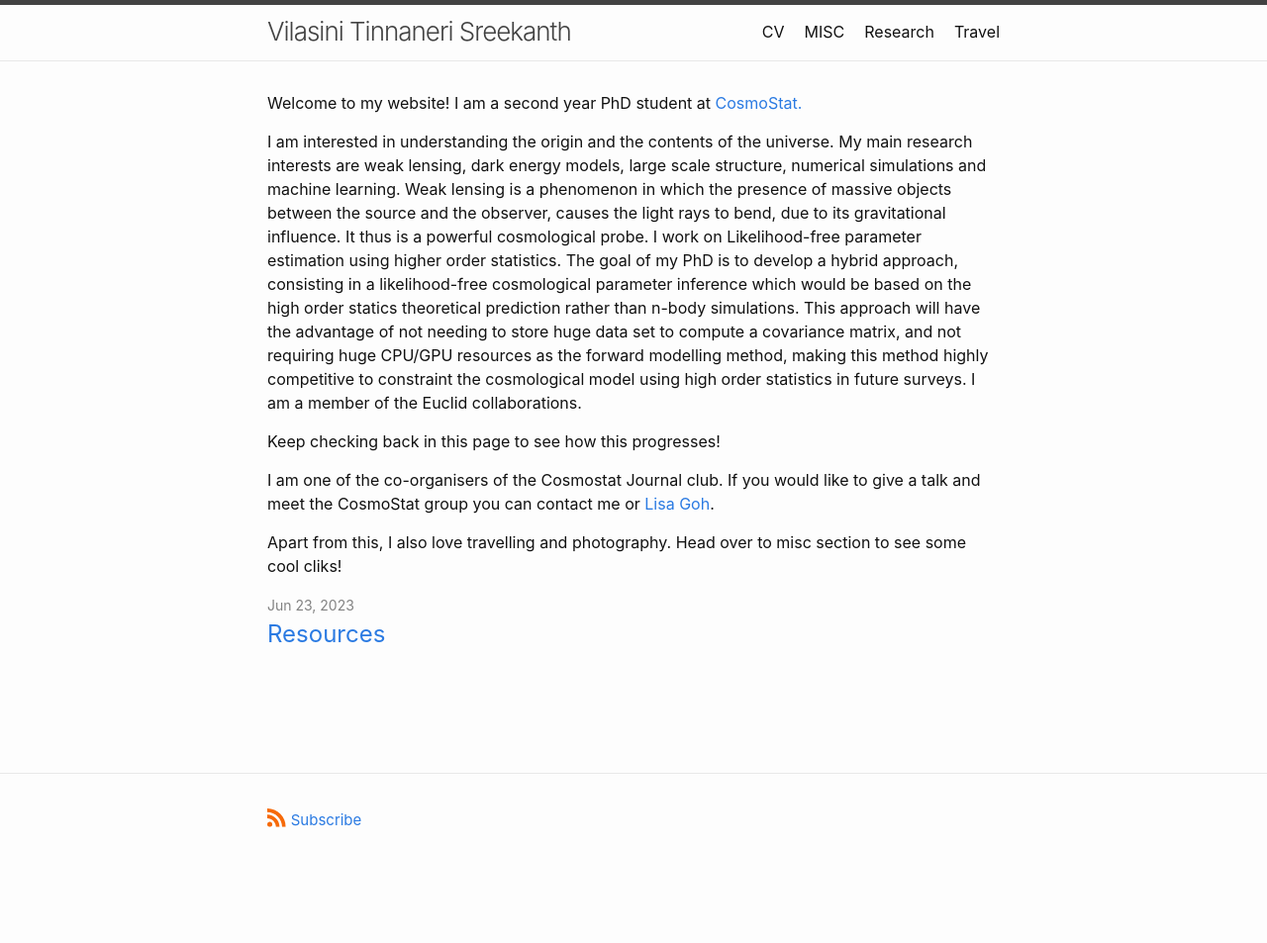
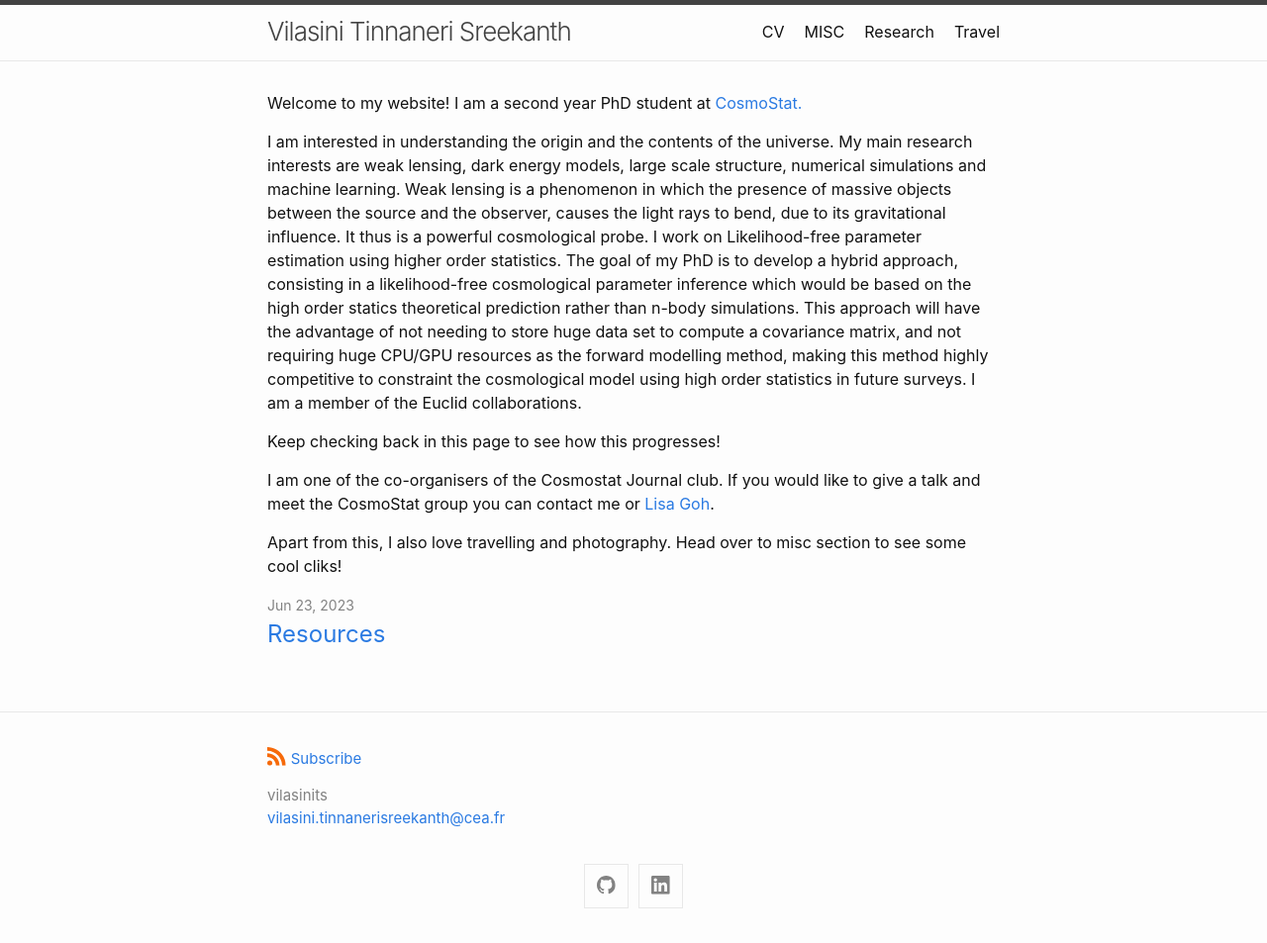
Before and after one commit to vilasinits/vilasinits.github.io, a Jekyll site: the page built from index.markdown, in a window 1280 px wide. Shown: the whole page at 99% size. Built offline with Jekyll 4.4.1, drawn with Linux system fonts in a browser that asks for light colours; before the commit the page ends 900 px from its top, so only the background shows below that; part of the change alters nothing that is shown.

Commit message:
new changes

```diff
--- a/_config.yml
+++ b/_config.yml
@@ -19,13 +19,16 @@
 # in the templates via {{ site.myvariable }}.
 
 title: Vilasini Tinnaneri Sreekanth
-email: vilasini.tinnanerisreekanth@cea.fr
-description: >- # this means to ignore newlines until "baseurl:"
+author:
+  name: vilasinits
+  email: vilasini.tinnanerisreekanth@cea.fr
 
-baseurl: /vilasinits.github.io #"" # the subpath of your site, e.g. /blog
-url: https://vilasinits.github.io/ # the base hostname & protocol for your site, e.g. http://example.com
-# twitter_username: jekyllrb
-github_username:  vilasinits
+description: > # this means to ignore newlines until "baseurl:"
+
+# baseurl: /vilasinits.github.io #"" # the subpath of your site, e.g. /blog
+# url: https://vilasinits.github.io/ # the base hostname & protocol for your site, e.g. http://example.com
+# # twitter_username: jekyllrb
+# github_username:  vilasinits
 
 # Build settings
 theme: minima
@@ -35,6 +38,30 @@ plugins:
   - jekyll-target-blank
   - jekyll-gallery-generator
 
+minima:
+  # Minima date format.
+  # Refer to https://shopify.github.io/liquid/filters/date/ if you want to customize this.
+  #
+  # date_format: "%b %-d, %Y"
+
+  # Generate social links in footer.
+  #
+  social_links:
+  #   - { platform: devto,          user_url: "https://dev.to/jekyll" }
+  #   - { platform: dribbble,       user_url: "https://dribbble.com/jekyll" }
+  #   - { platform: facebook,       user_url: "https://www.facebook.com/jekyll" }
+  #   - { platform: flickr,         user_url: "https://www.flickr.com/photos/jekyll" }
+    - { platform: github,         user_url: "https://github.com/vilasinits/" }
+  #   - { platform: google_scholar, user_url: "https://scholar.google.com/citations?user=qc6CJjYAAAAJ" }
+  #   - { platform: instagram,      user_url: "https://www.instagram.com/jekyll" }
+  #   - { platform: keybase,        user_url: "https://keybase.io/jekyll" }
+    - { platform: linkedin,       user_url: "https://www.linkedin.com/vilasini-ts" }
+  #   - { platform: microdotblog,   user_url: "https://micro.blog/jekyll" }
+  #   - { platform: pinterest,      user_url: "https://www.pinterest.com/jekyll" }
+  #   - { platform: stackoverflow,  user_url: "https://stackoverflow.com/users/1234567/jekyll" }
+  #   - { platform: telegram,       user_url: "https://t.me/jekyll" }
+  #   - { platform: twitter,        user_url: "https://twitter.com/jekyllrb" }
+  #   - { platform: youtube,        user_url: "https://www.youtube.com/jekyll" }
 
 # Exclude from processing.
 # The following items will not be processed, by default.
```
